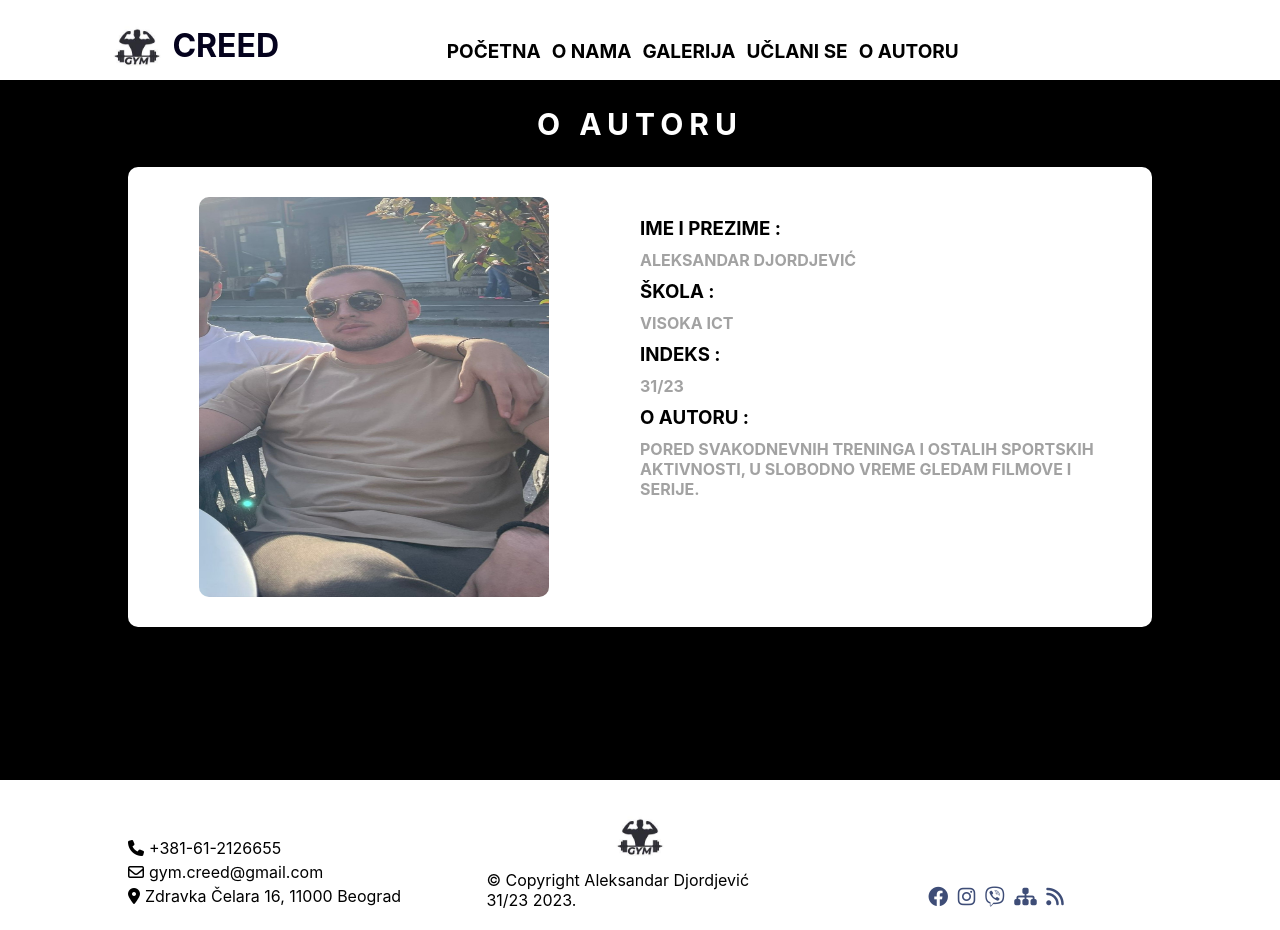
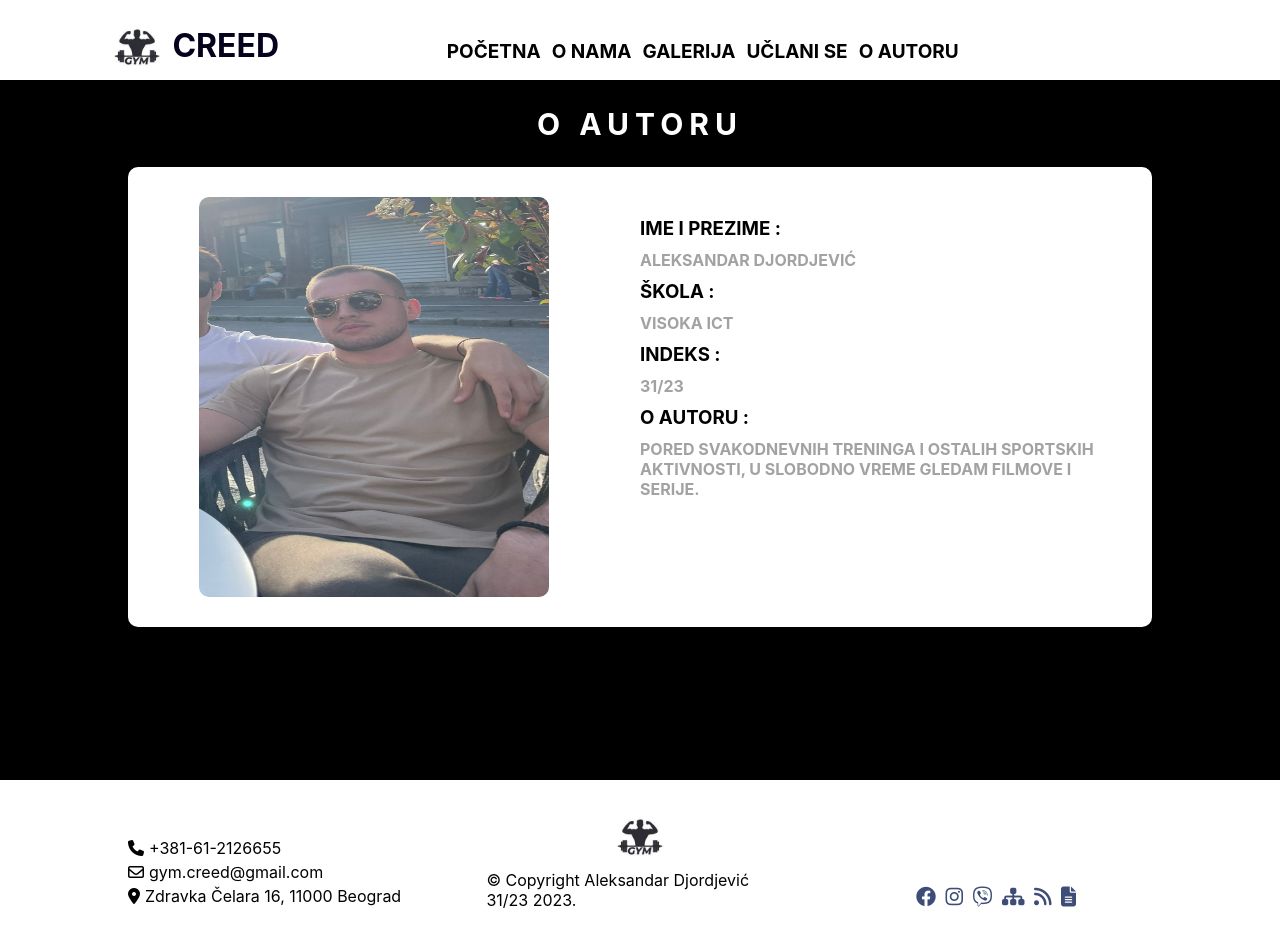
Before and after one commit to sale43/aleksandar43.github.io, a plain HTML site: page author.html in a window 1280 px wide. Drawn offline with Linux system fonts and the light colour scheme.

Commit message:
Update author.html

```diff
--- a/author.html
+++ b/author.html
@@ -76,6 +76,7 @@
 							<li><a href="https://www.viber.com" target="_blank"><i class="fa-brands fa-viber"></i></a></li>
 							<li><a href="sitemap.xml" target="_blank"><i class="fa-solid fa-sitemap"></i></a></li>
 							<li><a href="rss.xml" target="_blank"><i class="fa-solid fa-rss"></i></a></li>
+							<li><a href="robots.txt" target="_blank"><i class="fa-solid fa-file-lines"></i></a></li>
 						</ul>
 					</div>
 				</div>
```
